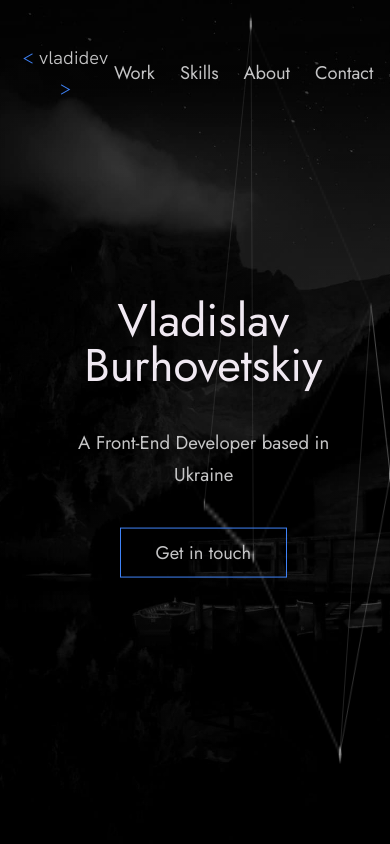
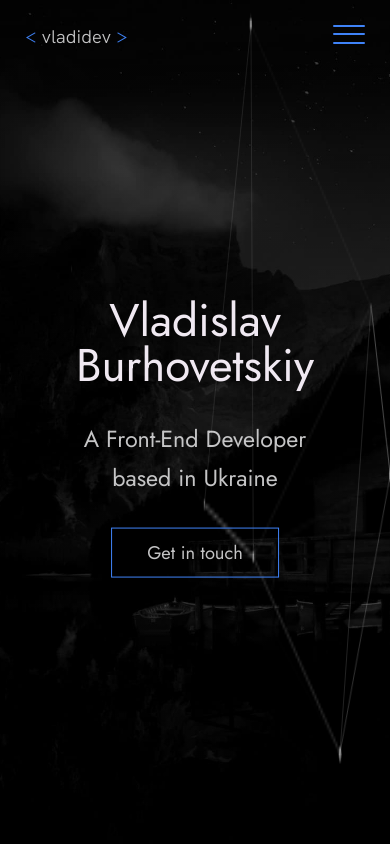
Before and after one commit to Vladislav-Burhovetskiy/portfolio, a website built with Vite: page index.html in a window 390 px wide. Shown: the top 844 px of the page. Built offline with nearby package versions, Linux system fonts and the light colour scheme; files whose address does not match are found by name.

Commit message:
#4: + burger menu

```diff
--- a/index.css
+++ b/index.css
@@ -3,17 +3,17 @@
 /* --------------------------------------- */
 
 @font-face {
-    font-family: 'Hk Grotesk';
+  font-family: "Hk Grotesk";
   font-style: normal;
   font-weight: 400;
-    src: url('./fonts/HKGrotesk-Regular.woff') format('woff');
+  src: url("./fonts/HKGrotesk-Regular.woff") format("woff");
 }
 
 @font-face {
-    font-family: 'Jost';
+  font-family: "Jost";
   font-style: normal;
   font-weight: 400;
-    src: url('./fonts/Jost-Regular.ttf') format('woff');
+  src: url("./fonts/Jost-Regular.ttf") format("woff");
 }
 
 * {
@@ -29,17 +29,17 @@
   --font-size-medium-1: 3.6rem;
   --font-size-large: 5.5rem;
   --font-size-huge: 7.5rem;
-    --font-stack: 'Hk Grotesk', sans-serif;
+  --font-stack: "Hk Grotesk", sans-serif;
 
   --line-height-normal: 1.7;
   --line-height-small: 1.2;
 
   --black: #000;
+  /* --color-dark: #303030; */
   --pink: #ff3258;
-    --blue: #3F83F8;
+  --blue: #3f83f8;
   --white: #f0e9f2;
   --white-1: #e5e5e6da;
-
 
   --container-max-width: 1180px;
   --container-normal-width: 800px;
@@ -61,7 +61,7 @@ html {
   scroll-behavior: smooth;
 }
 
-@media(max-width: 1000px) {
+@media (max-width: 1000px) {
   html {
     font-size: 52%;
   }
@@ -77,32 +77,26 @@ body {
   overflow-x: hidden;
 }
 
-.row {
+.container {
   max-width: var(--container-max-width);
   margin: 0 auto;
 }
 
-@media(max-width: 1340px) {
-    .row {
+@media (max-width: 1340px) {
+  .container {
     max-width: 1100px;
   }
 }
 
-@media(max-width: 1240px) {
-    .row {
+@media (max-width: 1240px) {
+  .container {
     padding: 0 var(--gutter-medium);
   }
 }
 
-@media(max-width: 600px) {
-    .row {
+@media (max-width: 600px) {
+  .container {
     padding: 0 var(--gutter-normal);
-    }
-}
-
-@media(max-width: 600px) {
-    .row {
-        padding: 0 var(--gutter-small);
   }
 }
 
@@ -123,7 +117,7 @@ img {
 h1,
 h2,
 h3 {
-    font-family: 'Jost', sans-serif;
+  font-family: "Jost", sans-serif;
   font-weight: 400;
   line-height: var(--line-height-small);
   color: var(--white);
@@ -135,7 +129,7 @@ h3 {
   font-weight: 400;
 }
 
-@media(max-width: 900px) {
+@media (max-width: 900px) {
   .heading-primary {
     font-size: 6.5rem;
   }
@@ -147,7 +141,7 @@ h2 {
 }
 
 h2::after {
-    content: '';
+  content: "";
   display: block;
   height: 2px;
   width: 10rem;
@@ -160,7 +154,7 @@ h3 {
   margin-bottom: var(--gutter-small);
 }
 
-@media(max-width: 500px) {
+@media (max-width: 500px) {
   .heading-primary {
     font-size: var(--font-size-large);
   }
@@ -178,7 +172,7 @@ p {
   margin: var(--gutter-small) 0;
 }
 
-@media(max-width: 900px) {
+@media (max-width: 900px) {
   p {
     max-width: var(--container-small-width);
   }
@@ -191,8 +185,8 @@ p {
 a {
   color: var(--white);
   font-weight: 400;
-    font-family: 'Jost', sans-serif;
-    transition: all .2s;
+  font-family: "Jost", sans-serif;
+  transition: all 0.2s;
   outline: 2px solid transparent;
 }
 
@@ -220,7 +214,7 @@ body:not(.user-is-tabbing) a:focus {
   padding: 1rem 4.2rem;
   text-decoration: none;
   color: inherit;
-    border: 1px solid  var(--blue);
+  border: 1px solid var(--blue);
   font-weight: 400;
 }
 
@@ -229,7 +223,7 @@ body:not(.user-is-tabbing) a:focus {
 }
 
 .btn::after {
-    content: '';
+  content: "";
   display: block;
   position: absolute;
   top: 0;
@@ -265,14 +259,14 @@ body:not(.user-is-tabbing) a:focus {
 .link__text {
   position: relative;
   display: inline-block;
-    padding: .6rem;
+  padding: 0.6rem;
   color: inherit;
   text-decoration: none;
   border-bottom: 1px solid var(--pink);
 }
 
 .link__text::after {
-    content: '';
+  content: "";
   display: block;
   position: absolute;
   top: 0;
@@ -314,20 +308,20 @@ body:not(.user-is-tabbing) a:focus {
   border-radius: 50%;
   z-index: 10;
   visibility: hidden;
-    transition: all .4s;
+  transition: all 0.4s;
 }
 
 .back-to-top__image {
   height: 70%;
 }
 
-@media(max-width: 900px) {
+@media (max-width: 900px) {
   .back-to-top {
     right: 2rem;
   }
 }
 
-@media(max-width: 500px) {
+@media (max-width: 500px) {
   .back-to-top {
     right: 1rem;
   }
@@ -336,6 +330,11 @@ body:not(.user-is-tabbing) a:focus {
 /* --------------------------------------- */
 /* ----- Navigation ----- */
 /* --------------------------------------- */
+.header-nav {
+  display: flex;
+  justify-content: space-between;
+  align-items: center;
+}
 
 .nav {
   display: flex;
@@ -353,24 +352,6 @@ body:not(.user-is-tabbing) a:focus {
   margin-right: var(--gutter-medium);
 }
 
-@media(max-width: 500px) {
-    .nav {
-        justify-content: center;
-    }
-}
-
-@media(max-width: 400px) {
-    .nav__item:not(:last-child) {
-        margin-right: var(--gutter-normal);
-    }
-}
-
-@media(max-width: 300px) {
-    .nav {
-        font-size: var(--font-size-small);
-    }
-}
-
 .nav__logo {
   display: inline;
 }
@@ -379,17 +360,56 @@ body:not(.user-is-tabbing) a:focus {
   color: var(--blue);
 }
 
+@media (max-width: 510px) {
+  .nav {
+    position: fixed;
+    justify-content: start;
+    align-items: start;
+    font-size: var(--font-size-medium);
+    background: rgba(0, 0, 0, 0.45);
+    /* background: rgba(0, 0, 248, 0.1); */
+    box-shadow: -2px -2px 1px var(--blue);
+    border-radius: 8px 0;
+    color: var(--white-1);
+    top: 15rem;
+    bottom: 0;
+    right: 0;
+    z-index: 100;
+    width: 75%;
+
+    transform: translateX(102%);
+    transition: transform 250ms cubic-bezier(0.5, 0, 0.5, 1);
+  }
+
+  .nav__logo p {
+    margin-top: var(--gutter-small-1);
+  }
+
+  .nav__items {
+    display: block;
+    list-style: none;
+    text-align: left;
+    font-size: var(--font-size-medium-1);
+    margin-left: var(--gutter-normal);
+  }
+
+  .nav__item:not(:last-child) {
+    margin-right: 0;
+    margin-bottom: var(--gutter-medium);
+  }
+}
+
 .nav__link {
   position: relative;
   display: inline-block;
   padding: 1rem 0;
   text-decoration: none;
   color: inherit;
-    transition: all .2s;
+  transition: all 0.2s;
 }
 
 .nav__link::after {
-    content: '';
+  content: "";
   position: absolute;
   bottom: 0;
   left: 0;
@@ -415,8 +435,8 @@ body:not(.user-is-tabbing) a:focus {
 /* --------------------------------------- */
 
 .header {
-    background: linear-gradient(rgba(0,0,0, .1), rgba(0,0,0, .4)),
-        url('./images/header.jpg');
+  background: linear-gradient(rgba(0, 0, 0, 0.1), rgba(0, 0, 0, 0.4)),
+    url("./images/header.jpg");
   height: 100vh;
   background-size: cover;
   background-position: center;
@@ -433,17 +453,15 @@ body:not(.user-is-tabbing) a:focus {
 .header__text p {
   margin: 1.5rem 0 3.5rem;
   max-width: var(--container-medium-width);
-    font-family: 'Jost', sans-serif;
+  font-family: "Jost", sans-serif;
   font-size: var(--font-size-medium);
 }
 
-@media(max-width: 500px) {
-    .header {
+@media (max-width: 510px) {
+  .header__text {
+    right: 50%;
+    transform: translate(50%, -50%);
     text-align: center;
-    }
-
-    .header__text p {
-        transform: scale(.8);
   }
 }
 
@@ -456,7 +474,7 @@ body:not(.user-is-tabbing) a:focus {
   align-items: center;
 }
 
-@media(max-width: 900px) {
+@media (max-width: 900px) {
   .work__box {
     align-items: initial;
     flex-direction: column-reverse;
@@ -467,7 +485,7 @@ body:not(.user-is-tabbing) a:focus {
   margin-bottom: 15rem;
 }
 
-@media(max-width: 500px) {
+@media (max-width: 500px) {
   .work__box:not(:last-child) {
     margin-bottom: 10rem;
   }
@@ -492,7 +510,7 @@ body:not(.user-is-tabbing) a:focus {
   display: block;
   height: 3rem;
   margin-left: var(--gutter-normal);
-    transition: all .3s;
+  transition: all 0.3s;
 }
 
 .work__code:hover {
@@ -503,14 +521,14 @@ body:not(.user-is-tabbing) a:focus {
   margin-bottom: var(--gutter-normal);
 }
 
-@media(min-width: 901px) {
+@media (min-width: 901px) {
   .work__image-box {
     flex: 1;
     margin: 0 0 0 10rem;
   }
 }
 
-@media(max-width: 900px) {
+@media (max-width: 900px) {
   .work__code {
     height: 4rem;
   }
@@ -523,7 +541,7 @@ body:not(.user-is-tabbing) a:focus {
 .client__logos {
   display: flex;
   justify-content: space-between;
-    filter: invert(100%) grayscale(100%) opacity(.8);
+  filter: invert(100%) grayscale(100%) opacity(0.8);
 }
 
 .client__logo {
@@ -531,7 +549,7 @@ body:not(.user-is-tabbing) a:focus {
   max-width: 18rem;
 }
 
-@media(max-width: 1240px) {
+@media (max-width: 1240px) {
   .client__logos {
     overflow-x: scroll;
     padding: var(--gutter-normal);
@@ -552,7 +570,7 @@ body:not(.user-is-tabbing) a:focus {
   align-items: center;
 }
 
-@media(max-width: 900px) {
+@media (max-width: 900px) {
   .about__content {
     flex-direction: column-reverse;
     align-items: initial;
@@ -563,7 +581,7 @@ body:not(.user-is-tabbing) a:focus {
   margin-bottom: var(--gutter-normal);
 }
 
-@media(min-width: 901px) {
+@media (min-width: 901px) {
   .about__text {
     flex: 0 0 35%;
   }
@@ -613,11 +631,13 @@ i {
   margin-right: var(--gutter-small);
 }
 
-@media(max-width: 500px) {
+@media (max-width: 500px) {
   .footer {
     padding: var(--gutter-medium) 0;
   }
 }
+
+/* particles js library */
 
 #particles-js {
   height: 110vh;
@@ -625,3 +645,75 @@ i {
   top: 0;
   left: 0;
 }
+
+/* menu hamburger */
+
+.nav-toggle {
+  display: none;
+  padding: var(--gutter-x-small);
+  background: transparent;
+  border: 0;
+  cursor: pointer;
+  position: absolute;
+  right: var(--gutter-small);
+  top: var(--gutter-normal);
+  z-index: 1000;
+}
+
+@media (max-width: 510px) {
+  .nav-toggle {
+    display: block;
+  }
+}
+
+.nav-open .nav {
+  transform: translateX(0);
+}
+
+.nav-open .nav-toggle {
+  position: fixed;
+}
+
+.nav-open .hamburger {
+  transform: rotate(0.125turn);
+  /* transform: rotate(.625turn); */
+}
+
+.nav-open .hamburger::before {
+  transform: rotate(90deg) translateX(-9px);
+}
+
+.nav-open .hamburger::after {
+  opacity: 0;
+}
+
+.hamburger {
+  display: block;
+  position: relative;
+}
+
+.hamburger,
+.hamburger::before,
+.hamburger::after {
+  background: var(--blue);
+  width: 1.75em;
+  height: 2px;
+  border-radius: 1em;
+  transition: transform 250ms ease-in-out;
+}
+
+.hamburger::before,
+.hamburger::after {
+  content: "";
+  position: absolute;
+  left: 0;
+  right: 0;
+  margin: 0.3rem 0;
+}
+
+.hamburger::before {
+  top: 6px;
+}
+.hamburger::after {
+  bottom: 6px;
+}
--- a/index.html
+++ b/index.html
@@ -31,8 +31,10 @@
 
     <header class="header" role="banner" id="top">
       <div id="particles-js"></div>
-      <div class="row">
-        <nav class="nav" role="navigation">
+      <div class="container header-nav">
+        <button class="nav-toggle" aria-label="toggle navigation">
+          <span class="hamburger"></span>
+        </button>
         <div class="nav__logo">
           <p>
             <span class="nav__logo-tag">&#60;</span>
@@ -40,6 +42,7 @@
             <span class="nav__logo-tag">&#62;</span>
           </p>
         </div>
+        <nav class="nav" role="navigation">
           <ul class="nav__items">
             <li class="nav__item">
               <a href="#work" class="nav__link">Work</a>
@@ -57,13 +60,11 @@
           </ul>
         </nav>
       </div>
-      <div class="header__text-box row">
+      <div class="header__text-box container">
         <div class="header__text">
           <h1 class="heading-primary">
-            <!-- Replace the following name with your name -->
             <span>Vladislav Burhovetskiy</span>
           </h1>
-          <!-- Put a small paragraph about yourself -->
           <p>A Front-End Developer based in Ukraine</p>
           <a href="#contact" class="btn btn--pink">Get in touch</a>
         </div>
@@ -74,7 +75,7 @@
       <!-- ***** Work ***** -->
 
       <section class="work section" id="work">
-        <div class="row">
+        <div class="container">
           <h2>My Work</h2>
           <div class="work__boxes">
             <!-- Each div with the work__box class is a project. -->
@@ -200,7 +201,7 @@
       <!-- ***** Skills ***** -->
 
       <section class="client" id="skills">
-        <div class="row">
+        <div class="container">
           <h2>Clients</h2>
           <div class="client__logos">
             <img
@@ -240,7 +241,7 @@
       <!-- ***** Clients ***** -->
 
       <!-- <section class="client" id="clients">
-        <div class="row">
+        <div class="container">
           <h2>Clients</h2>
           <div class="client__logos">
             <img
@@ -280,7 +281,7 @@
       <!-- ***** About ***** -->
 
       <section class="about section" id="about">
-        <div class="row">
+        <div class="container">
           <h2>About Me</h2>
           <div class="about__content">
             <div class="about__text">
@@ -311,7 +312,7 @@
       <!-- ***** Contact ***** -->
 
       <section class="contact section" id="contact">
-        <div class="row">
+        <div class="container">
           <h2>Get in Touch</h2>
           <div class="contact__info">
             <p>
@@ -368,7 +369,7 @@
       />
     </a>
     <script src="./index.js" type="module"></script>
-    <script src="./particles_js/particles.js"></script>
-    <script src="./particles_js/app.js"></script>
+    <script src="./scripts/particles_js/particles.js"></script>
+    <script src="./scripts/particles_js/app.js"></script>
   </body>
 </html>
--- /dev/null
+++ b/scripts/menu.js
@@ -0,0 +1,20 @@
+const body = document.querySelector('body')
+const navToggle = document.querySelector('.nav-toggle');
+const navLinks = document.querySelectorAll('.nav__link')
+const headerContent = document.querySelector('.header__text');
+
+navToggle.addEventListener('click', () => {
+    body.classList.toggle('nav-open');
+    if (body.classList.contains('nav-open')) {
+      headerContent.style.display = "none";
+    } else {
+      headerContent.style.display = "block";
+    }
+});
+
+navLinks.forEach(link => {
+    link.addEventListener('click', () => {
+        body.classList.remove('nav-open');
+        headerContent.style.display = "block";
+    })
+})
```
Also changed, not shown: index.js (+13 -12 lines), scripts/particles_js/app.js (renamed from particles_js/app.js), scripts/particles_js/particles.js (renamed from particles_js/particles.js). Lines whose indentation alone changed are shown as unchanged.
